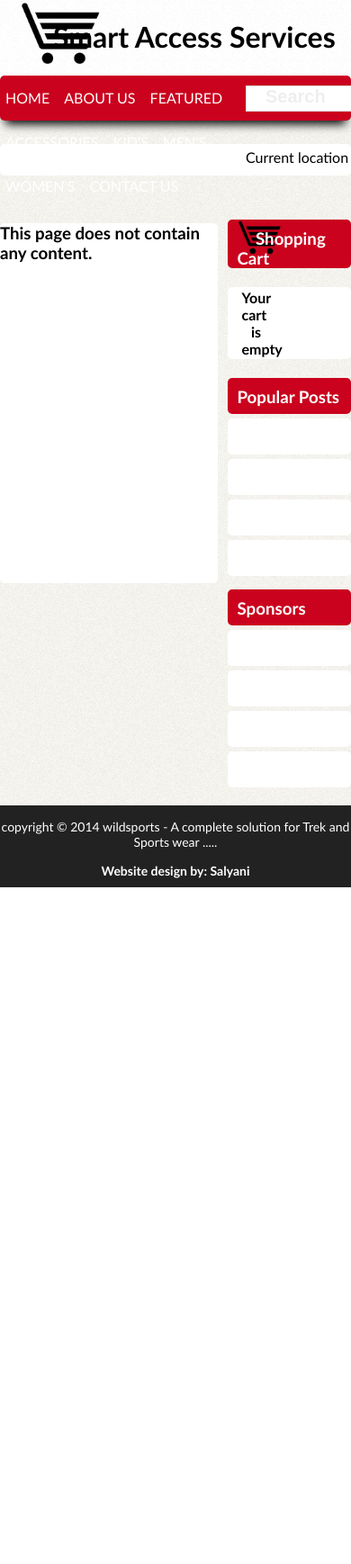
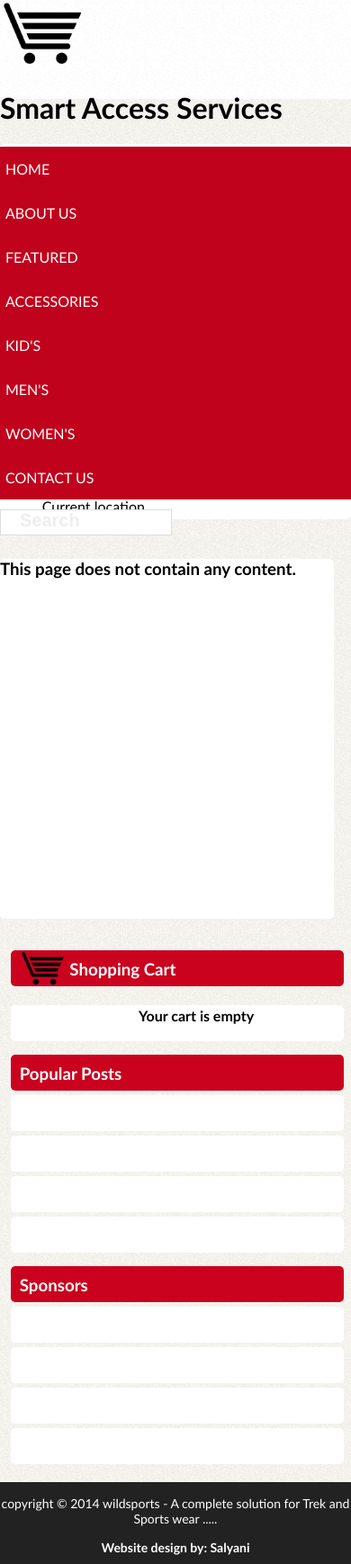
Before and after one commit to infotechnab/smartaservice, a CodeIgniter app: page /bnw/index.php/view/details/1 in a window 390 px wide; the page is wider, and only the part inside the window is pictured. Shown: that part at 90% size. Before the commit the page ends 986 px from the top of that part, so only its background shows below. Run offline with CodeIgniter, Linux system fonts and the light colour scheme.

Commit message:
mobile view almost ready

```diff
--- a/application/views/templates/content.php
+++ b/application/views/templates/content.php
@@ -60,7 +60,7 @@ $this->load->helper('currency');
 
 
                <div class='contentContainerFooterLeft' style="width:90px;"><h4><?php get_currency($f_item->price); ?></h4></div>
-                             <div class="redColouredDiv" id='contentContainerFooterRight' style="width: 8px;">
+                             <div class="redColouredDiv" id='contentContainerFooterRight' style="width: 80px;">
 
                         <input type="button" value="<?php ?>" class="addToCart" id="addToCartBtn">
 
@@ -93,13 +93,15 @@ $this->load->helper('currency');
                         <img src="<?php echo base_url() . "content/images/".$product->image1; ?>" alt="No images" height="150px" width="130px"/>
                     </div></a>
 
-                    <div class='contentContainerFooterLeft'><h4><?php get_currency($product->price); ?></h4></div>
+                        <div class="contentContainerBottom">
+                            <div class='contentContainerFooterLeft'><h4><?php get_currency($product->price); ?></h4></div>
                     <div class="redColouredDiv" id='contentContainerFooterRight'>
 
                         <input type="button" value="<?php echo $product->id ?>" class="addToCart" id="addToCartBtn">
 
 
 
+                        </div>
                         </div>
 
                     </div>
--- a/application/views/templates/navigation.php
+++ b/application/views/templates/navigation.php
@@ -1,5 +1,5 @@
 <div class="redColouredDiv" id="navigation">
-    <div style="width: 70%; float: left;">
+    <div id="navigationLeft">
                         <ul>
                             <li><a href="<?php echo base_url().'index.php/view/index' ?>">HOME</a></li>
                             <li><a href="#">ABOUT US</a></li>
--- a/content/styles/slider.css
+++ b/content/styles/slider.css
@@ -2,7 +2,7 @@
  margin: 20px 0px 20px 0px;
 
    height: 350px;
-   width: 600px;
+   width: 70%;
   overflow:hidden;
 
   position:relative;
--- a/content/styles/styles.css
+++ b/content/styles/styles.css
@@ -7,6 +7,12 @@ and open the template in the editor.
     Created on : May 11, 2014, 1:32:29 PM
     Author     : salyani
 */
+
+[data-icon]:before {
+  font-family: icons; /* BYO icon font, mapped smartly */
+  content: attr(data-icon);
+  speak: none; /* Not to be trusted, but hey. */
+}
 
 body
 {
@@ -101,14 +107,7 @@ body
     margin: 0px;
     padding: 0px;
 }
-#navigation ul li
-{
-    display: inline-block;
-    list-style-type: none;
-    width: auto;
-    margin: 0px 1px 0px 1px;
-    padding: 15px 5px 15px 5px;
-}
+
 #navigation ul li:hover
 {
     background-color: #a80017;
@@ -117,6 +116,7 @@ body
 {
     color: #fff;
     text-decoration: none;
+
 }
 
 #searchbox
@@ -242,6 +242,14 @@ body
     padding: 5px;
     min-height: 30px;
 }
+.contentContainerBottom
+{
+     margin: 0px;
+    padding: 0px;
+    min-height: 30px;
+    width: 100%;
+}
+
 .contentContainerHeader h3
 {
     margin: 0px;
@@ -467,7 +475,7 @@ div.vertical-line{
     background-image: url('../images/shopping-cart-icon-614x460.png') ;
     background-repeat: no-repeat;
     background-size: 65%;
-    width: 89px;
+
     height:45px;
     text-indent: 100px;
     border: none;
@@ -506,10 +514,26 @@ div.vertical-line{
     {
         width: 80%;
     }
+    #navigationLeft
+    {
+        width: 70%; float: left;
+    }
       #headerLogo
     {
         padding: 0px;
     }
+    #addToCartBtn
+    {
+        width: 126%;
+    }
+    #navigation ul li
+{
+    display: inline-block;
+    list-style-type: none;
+    width: auto;
+    margin: 0px 1px 0px 1px;
+    padding: 15px 5px 15px 5px;
+}
     .contentContainerBox
     {
          margin: 2% 2% 0% 1%;
@@ -552,6 +576,18 @@ div.vertical-line{
     {
         padding: 0px;
     }
+     #addToCartBtn
+    {
+        width: 126%;
+    }
+    #navigation ul li
+{
+    display: inline-block;
+    list-style-type: none;
+    width: auto;
+    margin: 0px 1px 0px 1px;
+    padding: 15px 5px 15px 5px;
+}
      #detailsImageLarge img
     {
         width: 310px;
@@ -590,6 +626,14 @@ div.vertical-line{
     {
         padding: 0px;
     }
+    #navigation ul li
+{
+    display: inline-block;
+    list-style-type: none;
+    width: auto;
+    margin: 0px 1px 0px 1px;
+    padding: 15px 5px 15px 5px;
+}
     .contentContainerFooterLeft
     {
          width: 48%;
@@ -601,6 +645,10 @@ div.vertical-line{
      #detailsImageLarge img
     {
         width: 310px;
+    }
+     #addToCartBtn
+    {
+        width: 126%;
     }
     #searchbox
     {
@@ -622,6 +670,14 @@ div.vertical-line{
     {
         padding: 0px 0px 0px 10px;
     }
+    #navigation ul li
+{
+    display: inline-block;
+    list-style-type: none;
+    width: auto;
+    margin: 0px 1px 0px 1px;
+    padding: 15px 5px 15px 5px;
+}
     .contentContainerImage img
     {
         width: 185px;
@@ -658,6 +714,14 @@ div.vertical-line{
     {
         padding: 0px 0px 0px 20px;
     }
+    #navigation ul li
+{
+    display: inline-block;
+    list-style-type: none;
+    width: auto;
+    margin: 0px 1px 0px 1px;
+    padding: 15px 5px 15px 5px;
+}
     #detailsImageLarge img
     {
         width: 290px;
@@ -673,11 +737,15 @@ div.vertical-line{
     }
     #contentContainerFooterRight
     {
-        width: 39%;
+        width: 38.5%;
     }
     .contentContainerImage img
     {
-        width: 175px;
+        width: 92%;
+    }
+     #addToCartBtn
+    {
+        width: 95%;
     }
     #searchbox
     {
@@ -699,6 +767,22 @@ div.vertical-line{
     {
         padding: 0px 0px 0px 20px;
     }
+    .contentContainerFooterLeft
+    {
+         width: 50%;
+    }
+    #contentContainerFooterRight
+    {
+        width: 37%;
+    }
+    #navigation ul li
+{
+    display: inline-block;
+    list-style-type: none;
+    width: auto;
+    margin: 0px 1px 0px 1px;
+    padding: 15px 5px 15px 5px;
+}
     #detailsImageLarge img
     {
         width: 210px;
@@ -710,7 +794,141 @@ div.vertical-line{
     }
     .contentContainerImage img
     {
-        width: 225px;
+        width: 92%;
+    }
+     #addToCartBtn
+    {
+        width: 100%;
+    }
+    #searchbox
+    {
+        width: 12%;
+        margin: 11px 0px 10px 0px;
+
+
+    }
+}
+    @media screen and (max-width : 650px)
+{
+    .container
+    {
+        width: 95%;
+    }
+    #headerContent, #contentWrapper
+    {
+        width: 100%;
+    }
+     #navigationLeft
+    {
+        width: 100%; float: left;
+        background-color: #c0021c;
+    }
+    #content, #sidebar
+    {
+        width: 97%;
+    }
+    #addToCartBtn
+    {
+        width:95%;
+    }
+    #headerLogo
+    {
+        padding: 0px 30px 0px 20px;
+    }
+    #navigation ul li
+{
+    display: block;
+    list-style-type: none;
+    width: 48%;
+    margin: 0px 1px 0px 1px;
+    padding: 15px 5px 15px 5px;
+    float: left;
+}
+    #detailsImageLarge img
+    {
+        width: 150px;
+    }
+    .contentContainerBox
+    {
+         margin: 2% 3.5% 0% 3.5%;
+         width: 43%;
+    }
+    .contentContainerFooterLeft
+    {
+         width: 51%;
+    }
+    #contentContainerFooterRight
+    {
+        width: 38.5%;
+    }
+    .contentContainerImage img
+    {
+        width: 90%;
+    }
+    #searchbox
+    {
+        width: 12%;
+        margin: 11px 0px 10px 0px;
+
+
+    }
+}
+     @media screen and (max-width : 480px)
+{
+     .container
+    {
+        width: 95%;
+    }
+    #headerContent, #contentWrapper
+    {
+        width: 100%;
+    }
+     #navigationLeft
+    {
+        width: 100%; float: left;
+        background-color: #c0021c;
+    }
+    #content, #sidebar
+    {
+        width: 95%;
+    }
+    #addToCartBtn
+    {
+        width:115%;
+    }
+    #headerLogo
+    {
+        padding: 0px 50px 0px 0px;
+    }
+    #navigation ul li
+{
+    display: block;
+    list-style-type: none;
+    width: 97%;
+    margin: 0px 1px 0px 1px;
+    padding: 15px 5px 15px 5px;
+    float: left;
+}
+    #detailsImageLarge img
+    {
+        width: 125px;
+    }
+    .contentContainerBox
+    {
+         margin: 2% 1.5% 0% 1.5%;
+         width: 47%;
+    }
+    .contentContainerFooterLeft
+    {
+         width: 45.5%;
+    }
+    #contentContainerFooterRight
+    {
+        width: 37%;
+    }
+    .contentContainerImage img
+    {
+        width: 90%;
     }
     #searchbox
     {
@@ -721,3 +939,70 @@ div.vertical-line{
     }
 
 }
+
+     @media screen and (max-width : 360px)
+{
+     .container
+    {
+        width: 95%;
+    }
+    #headerContent, #contentWrapper
+    {
+        width: 100%;
+    }
+     #navigationLeft
+    {
+        width: 100%; float: left;
+        background-color: #c0021c;
+    }
+    #content, #sidebar
+    {
+        width: 96%;
+    }
+    #addToCartBtn
+    {
+        width:85%;
+    }
+    #headerLogo
+    {
+        padding: 0px 50px 0px 0px;
+    }
+    #navigation ul li
+{
+    display: block;
+    list-style-type: none;
+    width: 97%;
+    margin: 0px 1px 0px 1px;
+    padding: 15px 5px 15px 5px;
+    float: left;
+}
+    #detailsImageLarge img
+    {
+        width: 95%;
+    }
+    .contentContainerBox
+    {
+         margin: 2% 1.5% 0% 1.5%;
+         width: 97%;
+    }
+    .contentContainerFooterLeft
+    {
+         width: 48.5%;
+    }
+    #contentContainerFooterRight
+    {
+        width: 39%;
+    }
+    .contentContainerImage img
+    {
+        width: 90%;
+    }
+    #searchbox
+    {
+        width: 12%;
+        margin: 11px 0px 10px 0px;
+
+
+    }
+
+}
```
